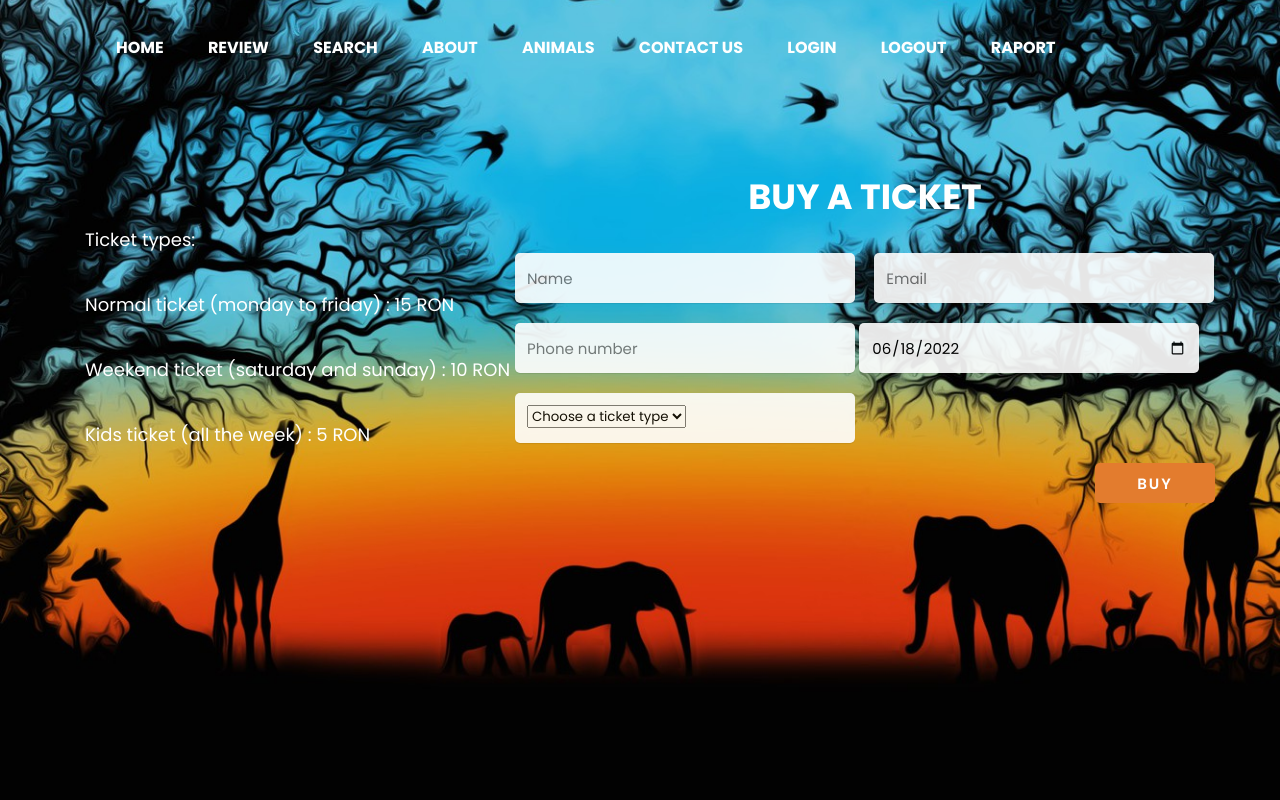
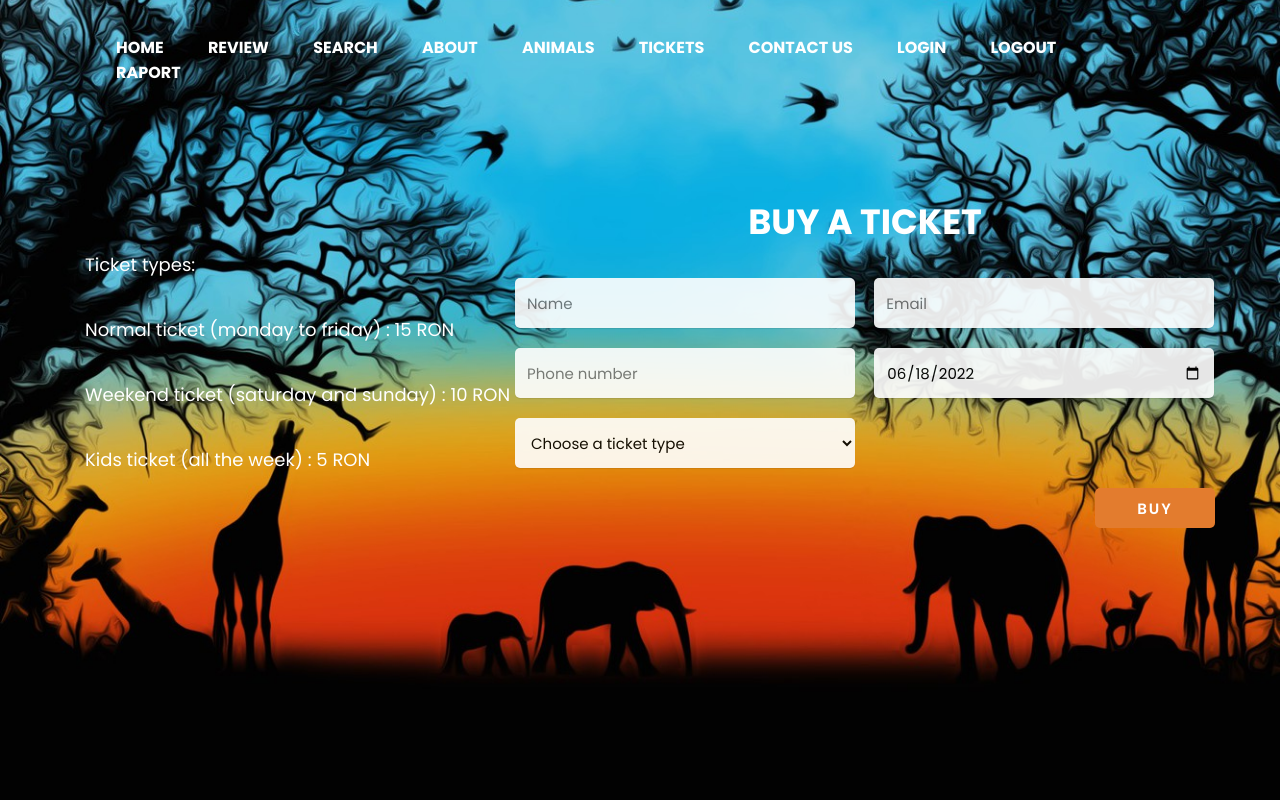
Before and after one commit to Tanasa-George-Andrei/MeoW-Web-Technologies-Project-, a PHP site: page /PHP/tickets.php in a window 1280 px wide. Run offline with PHP 8.4, Linux system fonts and the light colour scheme.

Commit message:
Modificari pagini contact si tickets
Am facut modificari pentru paginile contact si tickets

```diff
--- a/GradinaZoo/CSS/contact.css
+++ b/GradinaZoo/CSS/contact.css
@@ -156,7 +156,7 @@
 
   /*css for alert messages*/
 
-  .alert-success{
+  /* .alert-success{
     z-index: 1;
     background: #D4EDDA;
     font-size: 18px;
@@ -180,4 +180,4 @@
     top: 10px;
     border-left: 8px solid #FFA502;
     border-radius: 4px;
-  }
+  } */
--- a/GradinaZoo/CSS/tickets.css
+++ b/GradinaZoo/CSS/tickets.css
@@ -99,7 +99,26 @@
     margin-right: 15px;
   }
 
-  .contact-form .select{
+  .contact-form .data-box{
+    background: rgb(255, 255, 255);
+    color: rgb(0, 0, 0);
+    border: none;
+    width: calc(50% - 10px);
+    height: 50px;
+    padding: 12px;
+    font-size: 15px;
+    border-radius: 5px;
+    box-shadow: 0 1px 1px rgba(0, 0, 0, 0.1);
+    margin-bottom: 20px;
+    margin-left: 15px;
+    opacity: 0.9;
+  }
+
+  .contact-form .data-box:first-child{
+    margin-right: 15px;
+  }
+
+  .contact-form select {
     background: rgb(255, 255, 255);
     color: rgb(0, 0, 0);
     border: none;
@@ -112,8 +131,13 @@
     margin-bottom: 20px;
     opacity: 0.9;
   }
-  .contact-form .select:first-child{
+
+  .contact-form select:first-child{
     margin-right: 15px;
+  }
+
+  .select::-ms-expand {
+    display: none;
   }
 
   .contact-form textarea{
@@ -153,8 +177,6 @@
     background: #e39205;
   }
 
-
-
   @media screen and (max-width: 950px){
     .contact-section{
       flex-direction: column;
@@ -171,6 +193,17 @@
     .contact-form .text-box{
       width: 100%;
     }
+
+    .contact-form .data-box{
+      width: 100%;
+      margin-left: 0;
+
+    }
+
+    .contact-form select{
+      width: 100%;
+    }
+
   }
 
   /*css for alert messages*/
--- a/GradinaZoo/PHP/contact.php
+++ b/GradinaZoo/PHP/contact.php
@@ -6,6 +6,9 @@
   <meta name="viewport" content="width=device-width, initial-scale=1.0">
   <link rel="stylesheet" href="../CSS/contact.css">
   <link href="https://fonts.googleapis.com/css2?family=Poppins:wght@100;200;300;400;600;700&amp;display=swap" rel="stylesheet">
+
+  </script>
+  <script src="form.js"></script>
   <title>Contact Us</title>
 </head>
 <body>
--- a/GradinaZoo/PHP/reserve.php
+++ b/GradinaZoo/PHP/reserve.php
@@ -35,9 +35,12 @@ class Reservation {
       $this->error = $ex->getMessage();
       return false;
     }
+
+    // $to = "mihnea.radu@yahoo.com";
     // $subject = "Reservation Received";
     // $message = "Thank you, we have received your request and will process it shortly.";
-    // @mail($email, $subject, $message);
+    // $headers = "Content-type: text/html\r\n";
+    // @mail($email, $subject, $message, $headers);
     return true;
   }
 
--- a/GradinaZoo/PHP/tickets.php
+++ b/GradinaZoo/PHP/tickets.php
@@ -31,11 +31,12 @@ if (isset($_POST["date"])) {
   <div class="banner">
     <div class="navbar">
         <ul>
-            <strong><li><a href="welcome.html">Home</a></li></strong>
-            <strong><li><a href="review.html">Review</a></li></strong>
-            <strong><li><a href="search.html">Search</a></li></strong>
+            <strong><li><a href="Welcome.php">Home</a></li></strong>
+            <strong><li><a href="Review.php">Review</a></li></strong>
+            <strong><li><a href="search.php">Search</a></li></strong>
             <strong><li><a href="about.php">About</a></li></strong>
             <strong><li><a href="animals.php">Animals</a></li></strong>
+            <strong><li><a href="tickets.php">Tickets</a></li></strong>
             <strong><li><a href="contact.php">Contact Us</a></li></strong>
             <strong><li><a href="login.html">LogIn</a></li></strong>
             <strong><li><a href="">Logout</a></li></strong>
@@ -61,8 +62,8 @@ if (isset($_POST["date"])) {
           <input type="text" name="name" class="text-box" placeholder="Name" required>
           <input type="email" name="email" class="text-box" placeholder="Email" required>
           <input type="phone" name="phone" class="text-box" placeholder="Phone number" required>
-          <input type="date" name="date" class="text-box" required="" id="res_date" name="date" value="2022-06-18">
-
+          <!-- <input type="date" name="date" class="text-box" required="" id="res_date" name="date" value="2022-06-18"> -->
+          <input type="date" name="date" class="data-box" required="" id="res_date" name="date" value="2022-06-18">
 
           <div class="select">
           <select name="slot">
@@ -70,14 +71,19 @@ if (isset($_POST["date"])) {
           <option value="normal">Normal ticket</option>
           <option value="weekend">Weekend ticket</option>
           <option value="kids">Kids ticket</option>
-
           </select>
+          <!-- <label for="slot"> Slot </label>
+          <select id="slot">
+          <option selected disabled>Choose a ticket type</option>
+          <option value="normal">Normal ticket</option>
+          <option value="weekend">Weekend ticket</option>
+          <option value="kids">Kids ticket</option>
+          </select>     -->
           </div>
 
           <input type="submit" name="submit" class="send-btn" value="Buy">
         </form>
       </div>
-
     </div>
   </div>
   <script type="text/javascript">
```
